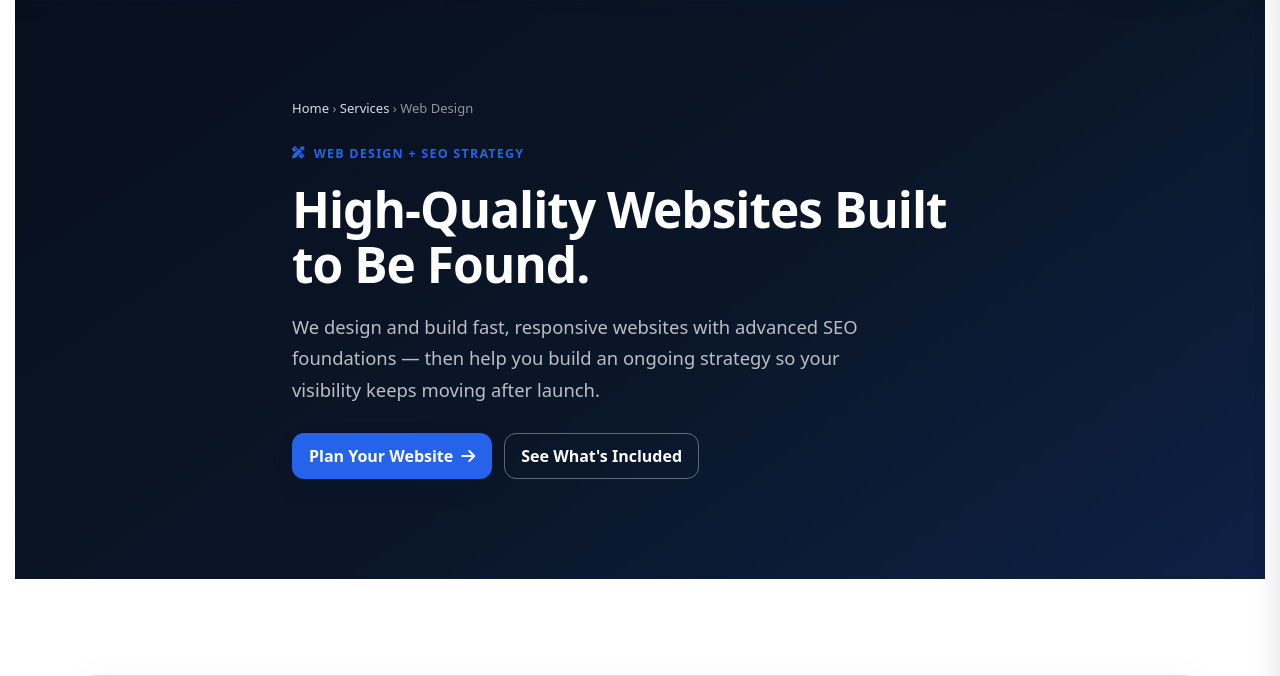
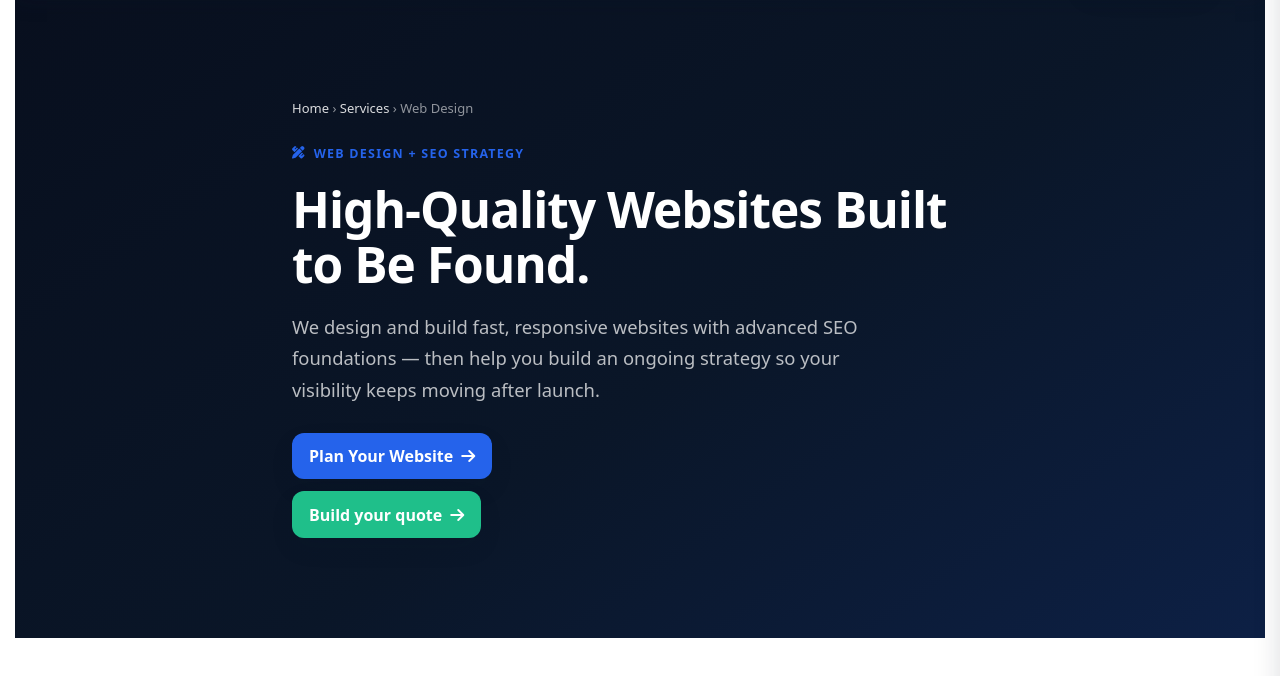
Before and after one commit to SwansonWebSolutions/swanson-software-solutions, a Django app: page /services/web-design/ in a window 1280 px wide. Shown: the part 66-742 px from the top of the page. Run offline with Django 5.2, Linux system fonts and the light colour scheme.

Commit message:
Add web quote CTA to web design page

```diff
--- a/static/css/service_detail.css
+++ b/static/css/service_detail.css
@@ -53,6 +53,7 @@
   margin: 0;
 }
 .svc-hero__actions { display: flex; flex-wrap: wrap; gap: .75rem; margin-top: .5rem; }
+.svc-hero__quote-action { flex-basis: 100%; }
 .svc-hero .btn { --bgc: var(--svc-accent, var(--brand)); --bgh: var(--svc-accent, var(--brand)); }
 .svc-hero--hub { text-align: left; }
 
--- a/website/templates/website/service_detail.html
+++ b/website/templates/website/service_detail.html
@@ -48,7 +48,13 @@
       <a class="btn" href="{% url 'website:contact' %}?inquiry={{ service.inquiry_key }}">
         {{ service.cta_label }} <i class="fa-solid fa-arrow-right" aria-hidden="true"></i>
       </a>
-      <a class="btn ghost invert" href="#included">See What's Included</a>
+      {% if service.slug == 'web-design' %}
+      <div class="svc-hero__quote-action">
+        <a class="btn secondary" href="{% url 'website:request-web-quote' %}">
+          Build your quote <i class="fa-solid fa-arrow-right" aria-hidden="true"></i>
+        </a>
+      </div>
+      {% endif %}
     </div>
   </div>
 </section>
--- a/website/tests.py
+++ b/website/tests.py
@@ -185,6 +185,8 @@ class SeoMetadataTests(TestCase):
         self.assertEqual(response.status_code, 200)
         self.assertContains(response, "Web Design for Growing Online Businesses | SwanTech")
         self.assertContains(response, "grow your online business")
+        self.assertContains(response, 'href="/request-web-quote/"')
+        self.assertContains(response, "Build your quote")
 
     def test_legacy_service_urls_redirect_to_current_service(self):
         response = self.client.get(
```
